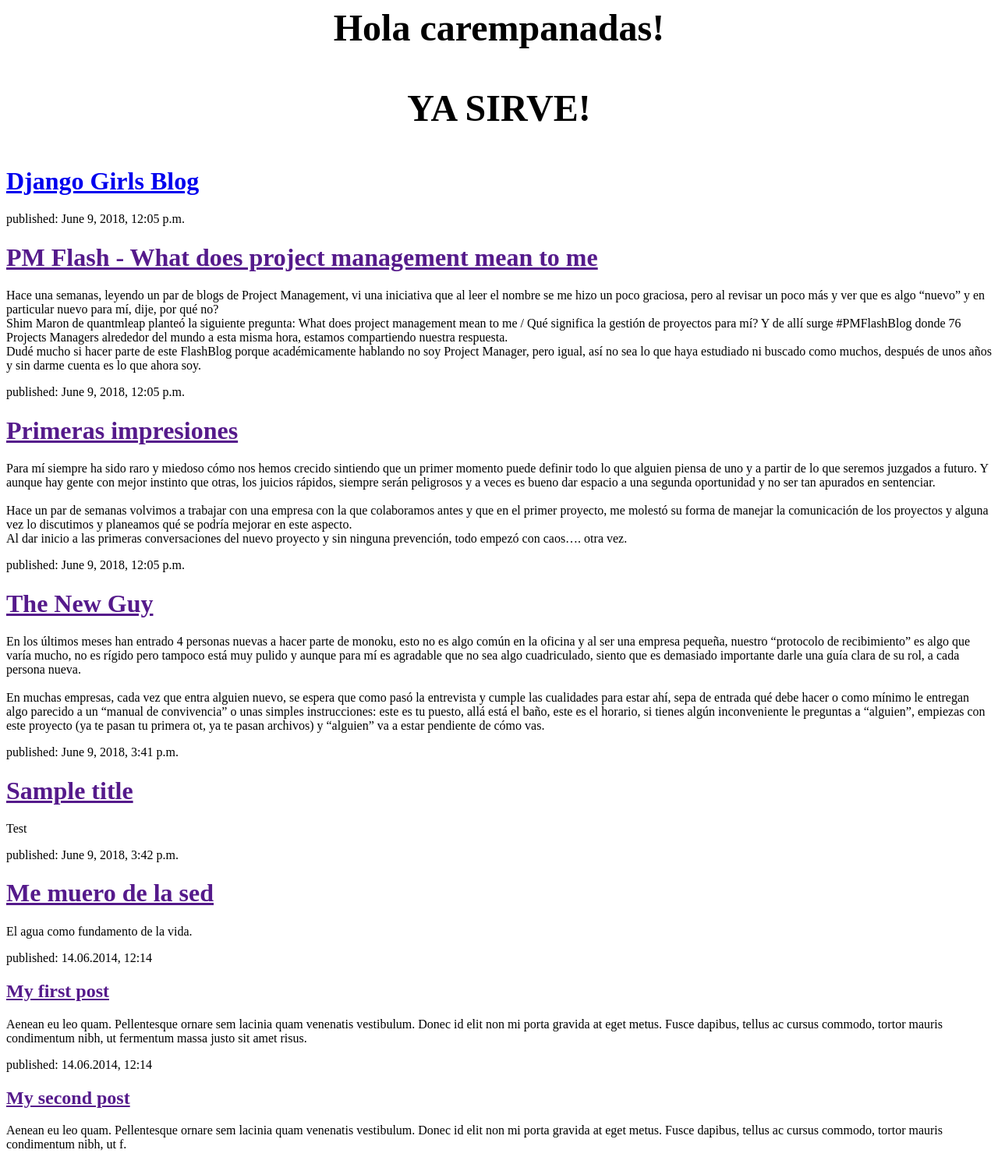
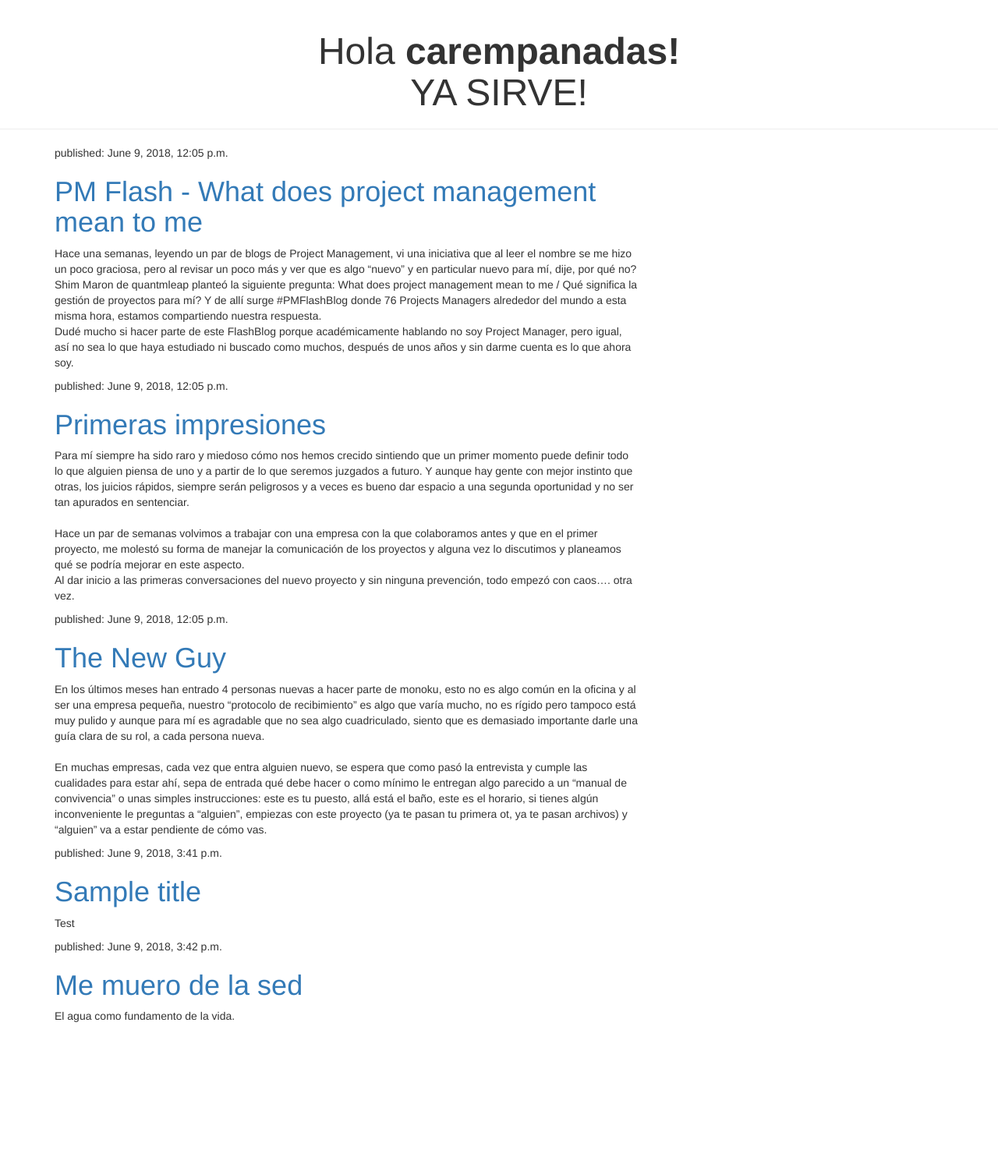
Before and after one commit to Gum/my-first-blog, a Django app: page / in a window 1280 px wide. Shown: the whole page at 78% size. After the commit the page ends 1311 px from the top, so only its background shows below. Run offline with Django 3.2, Linux system fonts and the light colour scheme; data comes from the database, SQL or seed files in the repository; some libraries are stand-ins or nearby versions.

Commit message:
estilitos meh

```diff
--- a/blog/templates/blog/post_list.html
+++ b/blog/templates/blog/post_list.html
@@ -1,34 +1,48 @@
+
+
+{% load staticfiles %}
+
+
 <html>
 	<head>
+
+
+
+		<link rel="stylesheet" href="//maxcdn.bootstrapcdn.com/bootstrap/3.2.0/css/bootstrap.min.css">
+<link rel="stylesheet" href="//maxcdn.bootstrapcdn.com/bootstrap/3.2.0/css/bootstrap-theme.min.css">
+<link rel="stylesheet" href="{% static 'css/blog.css' %}">
+<link href="https://fonts.googleapis.com/css?family=Open+Sans|Roboto" rel="stylesheet">
+
 		<title>EMPANADEITORRRR</title>
 		</head>
 	<body>
-		<div>
+
+		<div class="page-header">
      		<center><font size="82"><h1>Hola <strong>carempanadas!</strong></h>
     		<p>YA SIRVE!</p> </font></center>
     	</div>
 
-    	   <div>
-            <h1><a href="/">Django Girls Blog</a></h1>
+    	   <!-- div class="page-header">
+   			 <h1><a href="/">Django Girls Blog</a></h1>
+			</div> -->
+		<div class="content container">
+    <div class="row">
+        <div class="col-md-8">
+            {% for post in posts %}
+                <div class="post">
+                    <div class="date">
+                        <p>published: {{ post.published_date }}</p>
+                    </div>
+                    <h1><a href="">{{ post.title }}</a></h1>
+                    <p>{{ post.text|linebreaksbr }}</p>
+                </div>
+            {% endfor %}
         </div>
-		{% for post in posts %}
-  		  <div>
-       		 <p>published: {{ post.published_date }}</p>
-        	<h1><a href="">{{ post.title }}</a></h1>
-        	<p>{{ post.text|linebreaksbr }}</p>
-    		</div>
-		{% endfor %}
+    </div>
+</div>
 
-        <div>
-            <p>published: 14.06.2014, 12:14</p>
-            <h2><a href="">My first post</a></h2>
-            <p>Aenean eu leo quam. Pellentesque ornare sem lacinia quam venenatis vestibulum. Donec id elit non mi porta gravida at eget metus. Fusce dapibus, tellus ac cursus commodo, tortor mauris condimentum nibh, ut fermentum massa justo sit amet risus.</p>
-        </div>
 
-        <div>
-            <p>published: 14.06.2014, 12:14</p>
-            <h2><a href="">My second post</a></h2>
-            <p>Aenean eu leo quam. Pellentesque ornare sem lacinia quam venenatis vestibulum. Donec id elit non mi porta gravida at eget metus. Fusce dapibus, tellus ac cursus commodo, tortor mauris condimentum nibh, ut f.</p>
-        </div>
+
+
     </body>
 </html>
```
